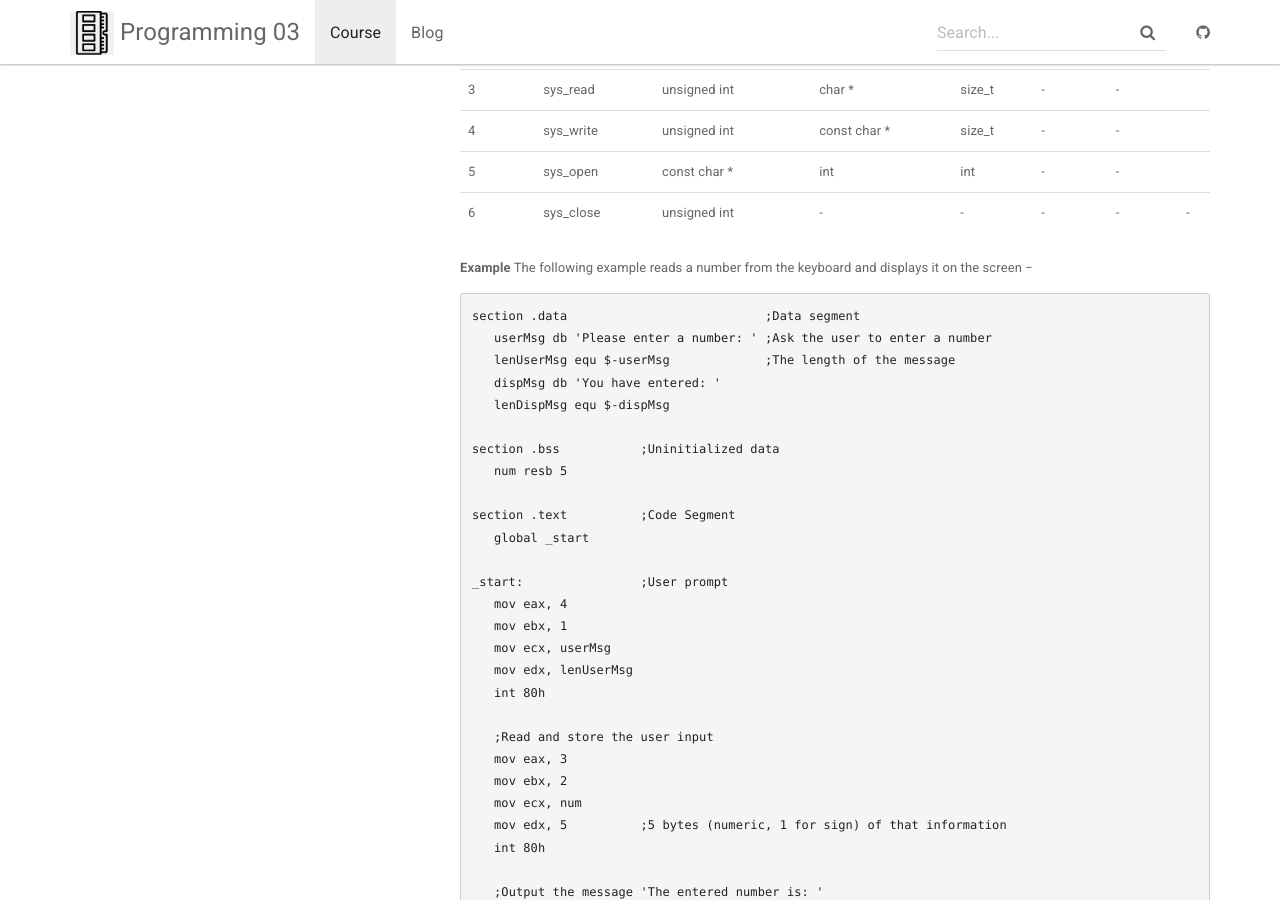
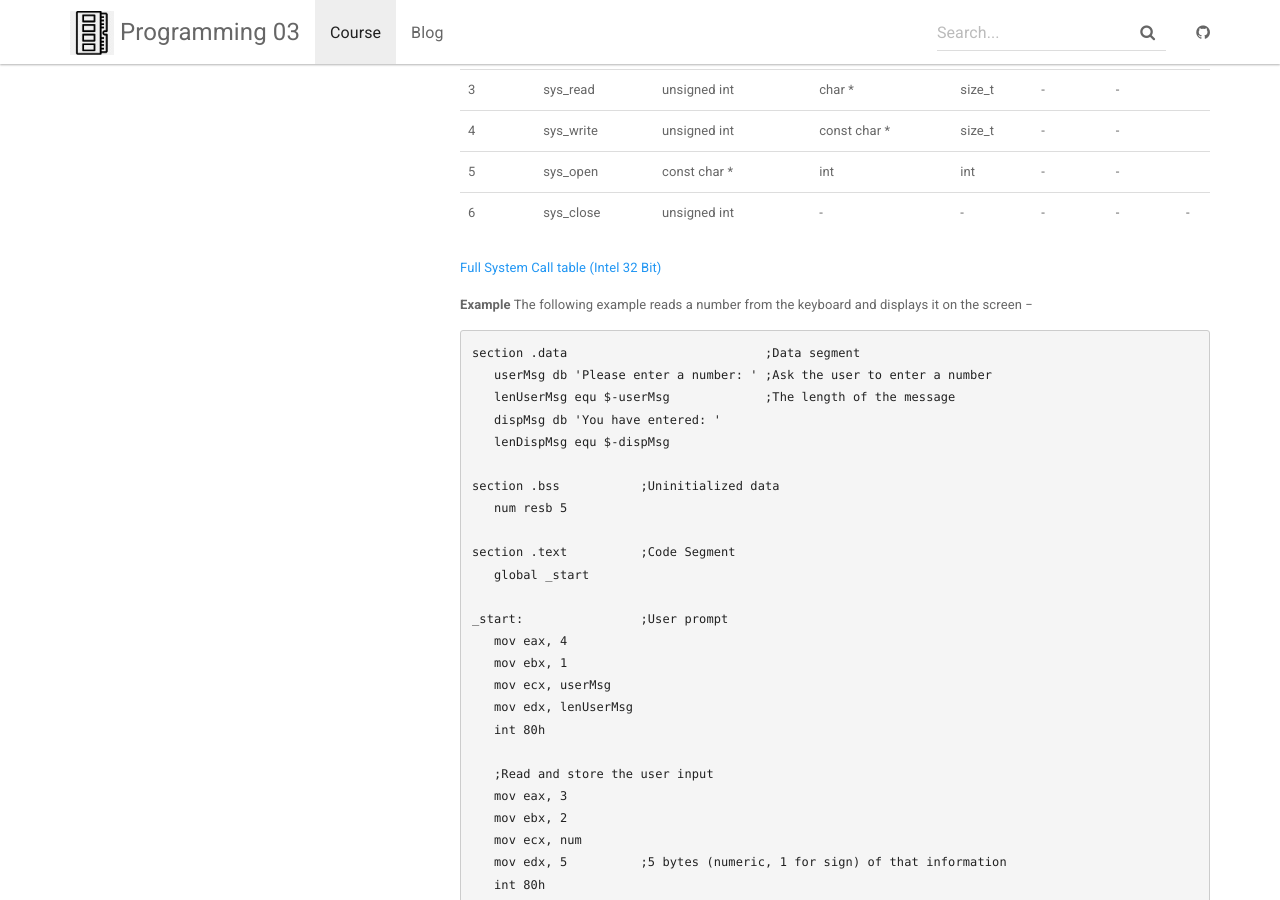
Before and after one commit to andyguestysj/prog03, a Jekyll site: the page built from _docs/topics/6-assembly/assembly-06.md, in a window 1280 px wide and 900 px high, scrolled down 1020 px. Built offline with Jekyll 4.4.1, drawn with Linux system fonts in a browser that asks for light colours.

Commit message:
assembly

```diff
--- a/_docs/topics/6-assembly/assembly-06.md
+++ b/_docs/topics/6-assembly/assembly-06.md
@@ -40,6 +40,8 @@ The following table shows some of the system calls  −
 |4|sys_write|unsigned int|const char *|size_t|-|-|
 |5|sys_open|const char *|int|int|-|-|
 |6|sys_close|unsigned int|-|-|-|-|-|
+
+[Full System Call table (Intel 32 Bit)](https://chromium.googlesource.com/chromiumos/docs/+/master/constants/syscalls.md#x86-32_bit)
 
 **Example**
 The following example reads a number from the keyboard and displays it on the screen −
```
